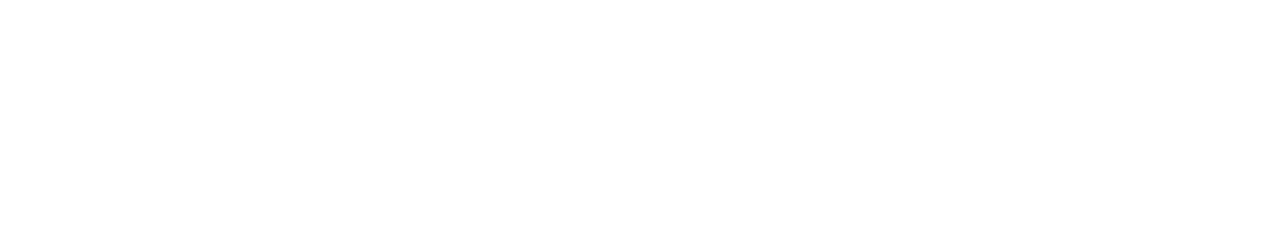
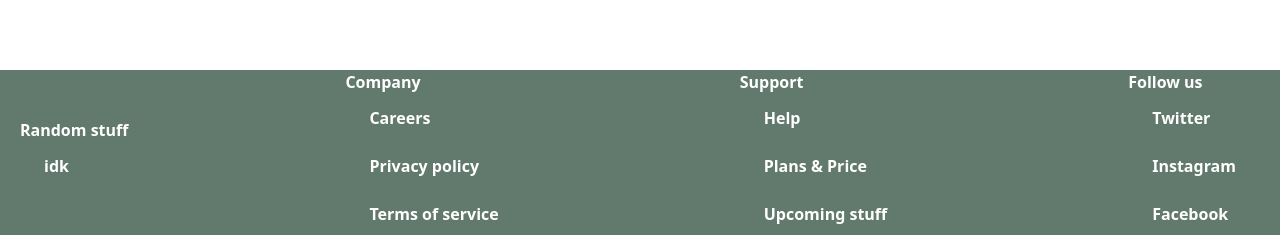
Before and after one commit to SickerTeam/dom-aukcyjny, a Next.js app in the folder frontend/: page / in a window 1280 px wide. Shown: the part 562-797 px from the top of the page. Built offline with nearby package versions, Linux system fonts and the light colour scheme.

Commit message:
Added footer and styling

```diff
--- /dev/null
+++ b/frontend/components/Footer.tsx
@@ -0,0 +1,37 @@
+import React from 'react'
+import { CustomButton } from '.'
+
+export const Footer = () => {
+  return (
+    <div className='footer w-full left-0 bottom-0 h-42 absolute'>
+      <nav className='flex justify-between items-center'>
+        <div className='flex-col ml-5'>
+            <p>Random stuff</p>
+            <CustomButton title="idk" btnType="button" containerStyles='font-bold'/>
+        </div>
+        <div className='flex-col'>
+            <p>Company</p>
+            <CustomButton title="Careers" btnType="button" containerStyles='font-bold'/>
+            <CustomButton title="Privacy policy" btnType="button" containerStyles='font-bold'/>
+            <CustomButton title="Terms of service" btnType="button" containerStyles='font-bold'/>
+        </div>
+        <div className='flex-col'>
+            <p>Support</p>
+            <CustomButton title="Help" btnType="button" containerStyles='font-bold'/>
+            <CustomButton title="Plans & Price" btnType="button" containerStyles='font-bold'/>
+            <CustomButton title="Upcoming stuff" btnType="button" containerStyles='font-bold'/>
+
+        </div>
+        <div className='flex-col mr-5'>
+            <p>Follow us</p>
+            <CustomButton title="Twitter" btnType="button" containerStyles='font-bold'/>
+            <CustomButton title="Instagram" btnType="button" containerStyles='font-bold'/>
+            <CustomButton title="Facebook" btnType="button" containerStyles='font-bold'/>
+        </div>
+        </nav>
+
+    </div>
+  )
+}
+
+export default Footer
--- a/frontend/components/index.ts
+++ b/frontend/components/index.ts
@@ -1,9 +1,11 @@
 import Main from './Main';
 import CustomButton from './CustomButton'
 import Navbar from './Navbar';
+import Footer from './Footer';
 
 export {
     Main,
     CustomButton,
     Navbar,
+    Footer,
 }
--- a/frontend/src/app/globals.css
+++ b/frontend/src/app/globals.css
@@ -44,3 +44,7 @@
 .sellBtn {
   @apply text-lime-600
 }
+
+.footer {
+  @apply bg-[#627A6E] text-white font-bold
+}
--- a/frontend/src/app/page.tsx
+++ b/frontend/src/app/page.tsx
@@ -1,11 +1,12 @@
 import Image from 'next/image'
-import { Main, Navbar } from '../../components'
+import { Footer, Main, Navbar } from '../../components'
 
 export default function Home() {
   return (
     <main className='overflow-hidden'>
       <Navbar/>
       <Main/>
+      <Footer/>
     </main>
   )
 }
```
